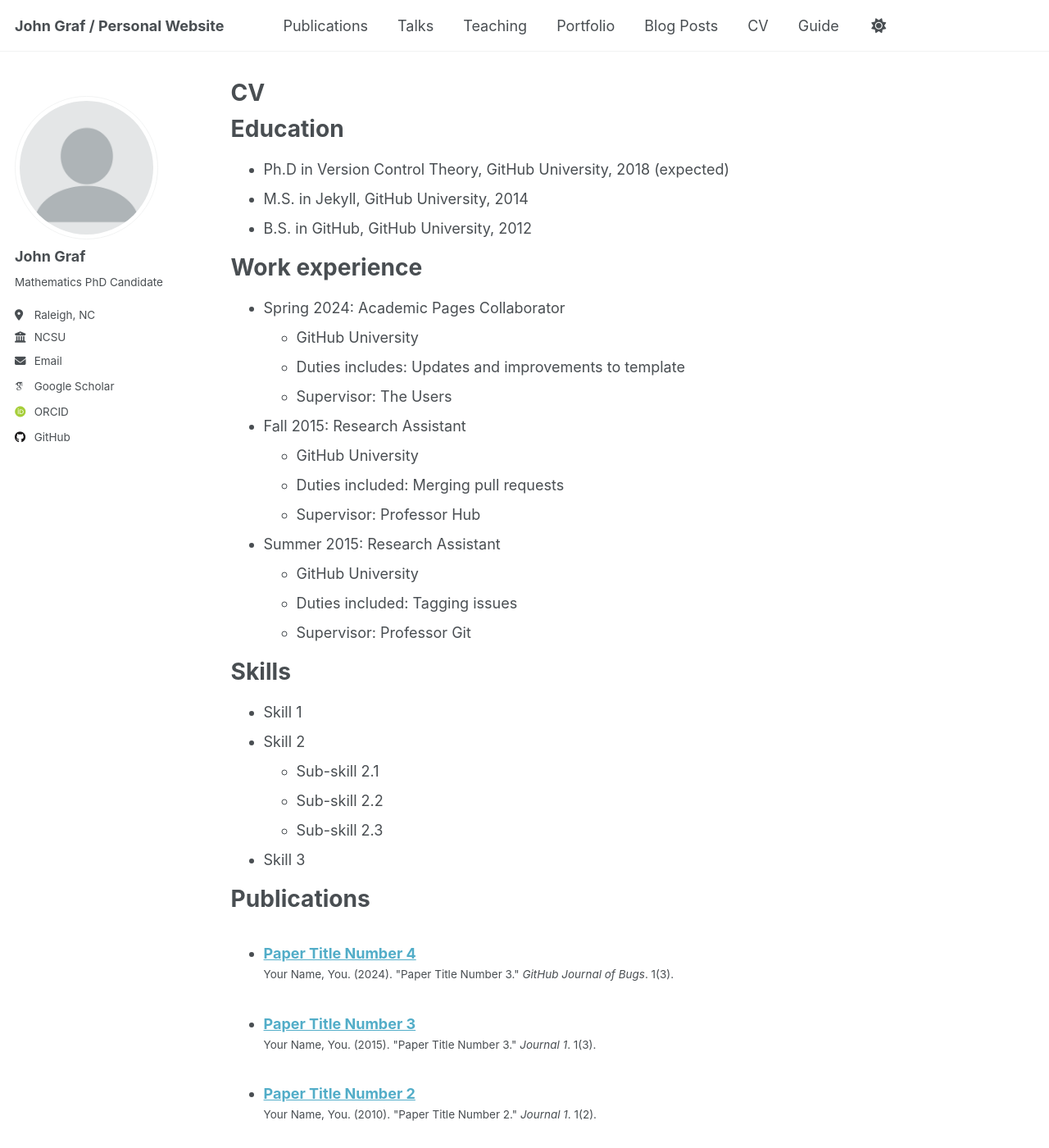
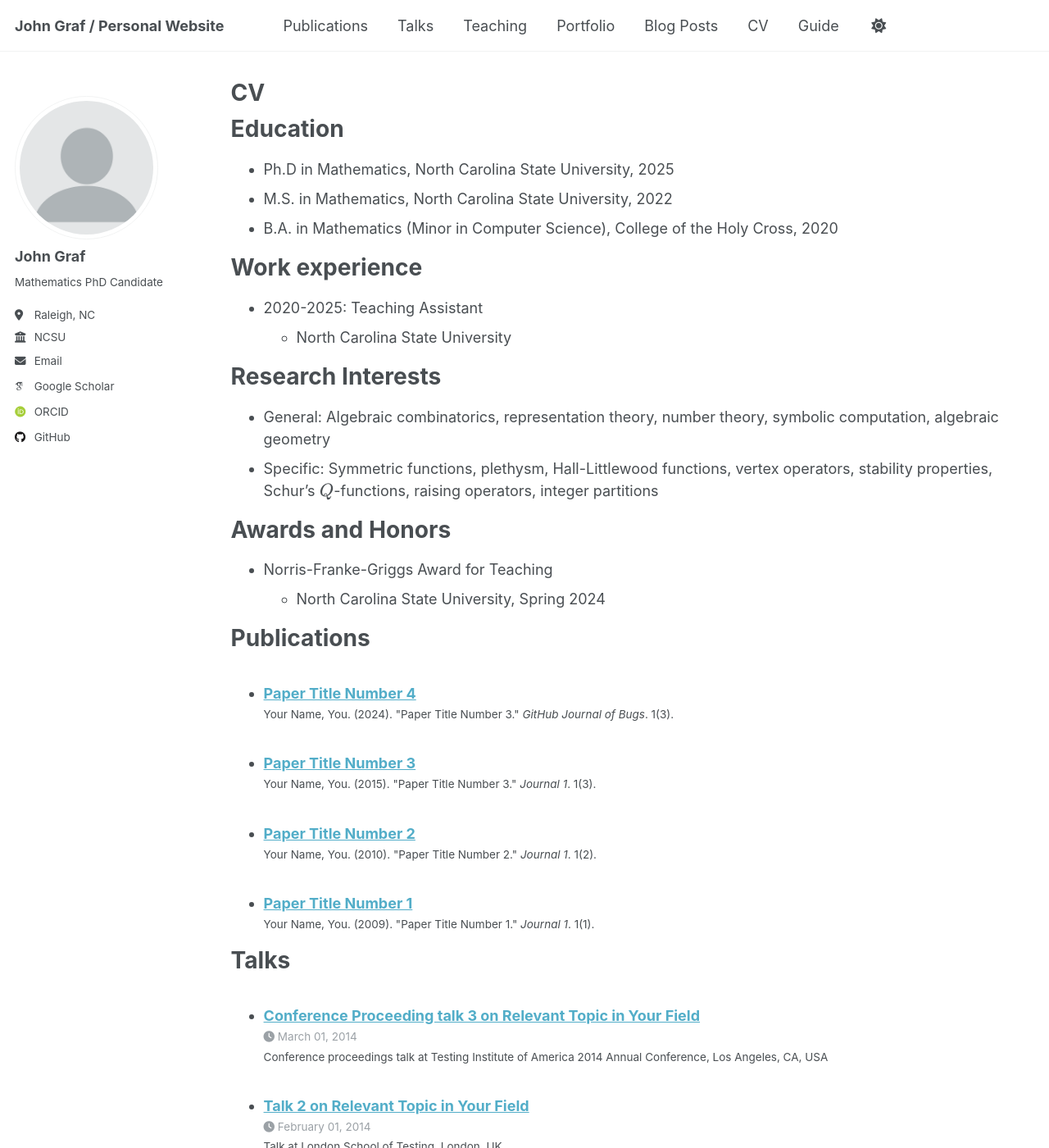
Before and after one commit to j-graf/j-graf.github.io, a Jekyll site: the page built from _pages/cv.md, in a window 1280 px wide and 1400 px high. Shown: the whole window at 82% size. Built offline with Jekyll 4.4.1, drawn with Linux system fonts in a browser that asks for light colours; some web fonts are replaced; some of the changed text lies outside the part shown.

Commit message:
Update cv.md

```diff
--- a/_pages/cv.md
+++ b/_pages/cv.md
@@ -11,35 +11,24 @@ redirect_from:
 
 Education
 ======
-* Ph.D in Version Control Theory, GitHub University, 2018 (expected)
-* M.S. in Jekyll, GitHub University, 2014
-* B.S. in GitHub, GitHub University, 2012
+* Ph.D in Mathematics, North Carolina State University, 2025
+* M.S. in Mathematics, North Carolina State University, 2022
+* B.A. in Mathematics (Minor in Computer Science), College of the Holy Cross, 2020
 
 Work experience
 ======
-* Spring 2024: Academic Pages Collaborator
-  * GitHub University
-  * Duties includes: Updates and improvements to template
-  * Supervisor: The Users
+* 2020-2025: Teaching Assistant
+  * North Carolina State University
 
-* Fall 2015: Research Assistant
-  * GitHub University
-  * Duties included: Merging pull requests
-  * Supervisor: Professor Hub
+Research Interests
+======
+* General: Algebraic combinatorics, representation theory, number theory, symbolic computation, algebraic geometry
+* Specific: Symmetric functions, plethysm, Hall-Littlewood functions, vertex operators, stability properties, Schur's $$Q$$-functions, raising operators, integer partitions
 
-* Summer 2015: Research Assistant
-  * GitHub University
-  * Duties included: Tagging issues
-  * Supervisor: Professor Git
-
-Skills
+Awards and Honors
 ======
-* Skill 1
-* Skill 2
-  * Sub-skill 2.1
-  * Sub-skill 2.2
-  * Sub-skill 2.3
-* Skill 3
+* Norris-Franke-Griggs Award for Teaching
+  * North Carolina State University, Spring 2024
 
 Publications
 ======
@@ -59,6 +48,7 @@ Teaching
     {% include archive-single-cv.html %}
   {% endfor %}</ul>
 
-Service and leadership
+Skills
 ======
-* Currently signed in to 43 different slack teams
+* Languages: English, Spanish
+* Programming: Macaulay2, Python, Java, C++
```
